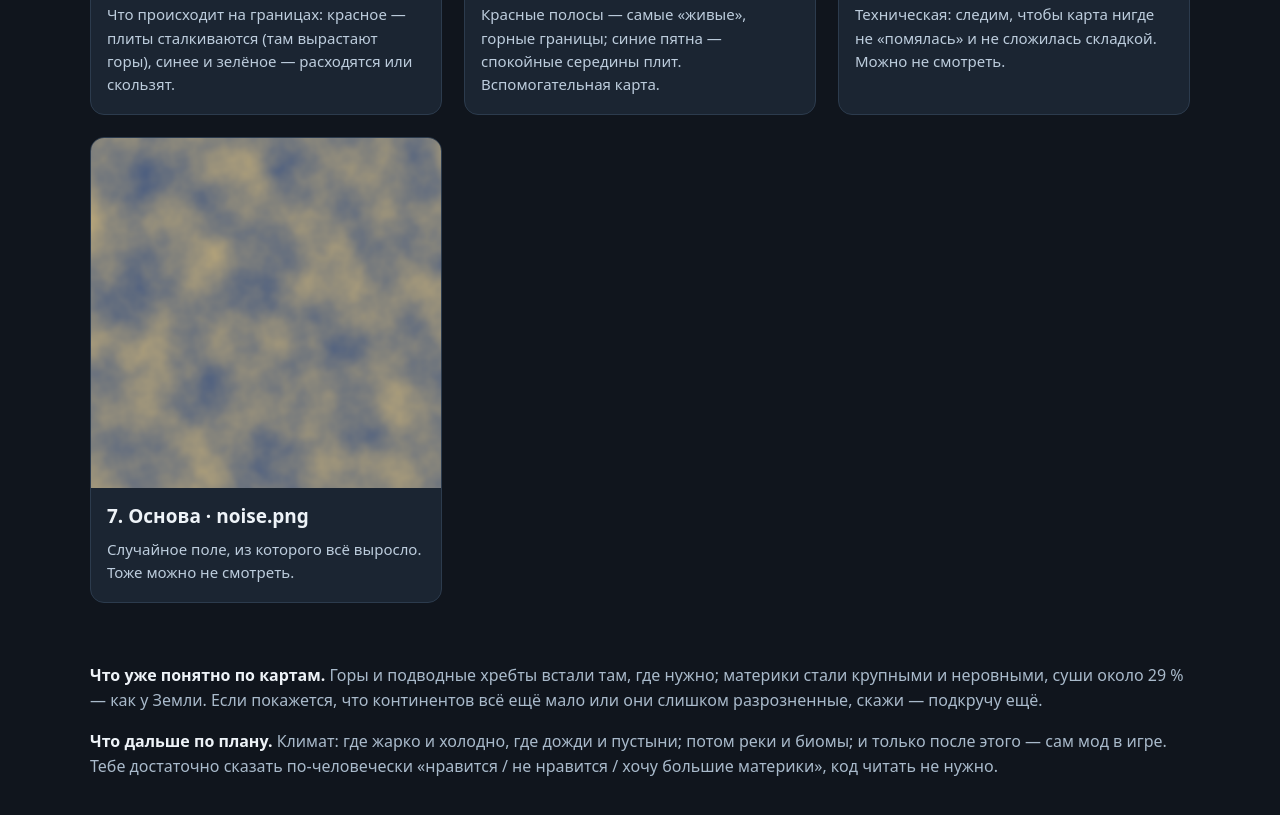
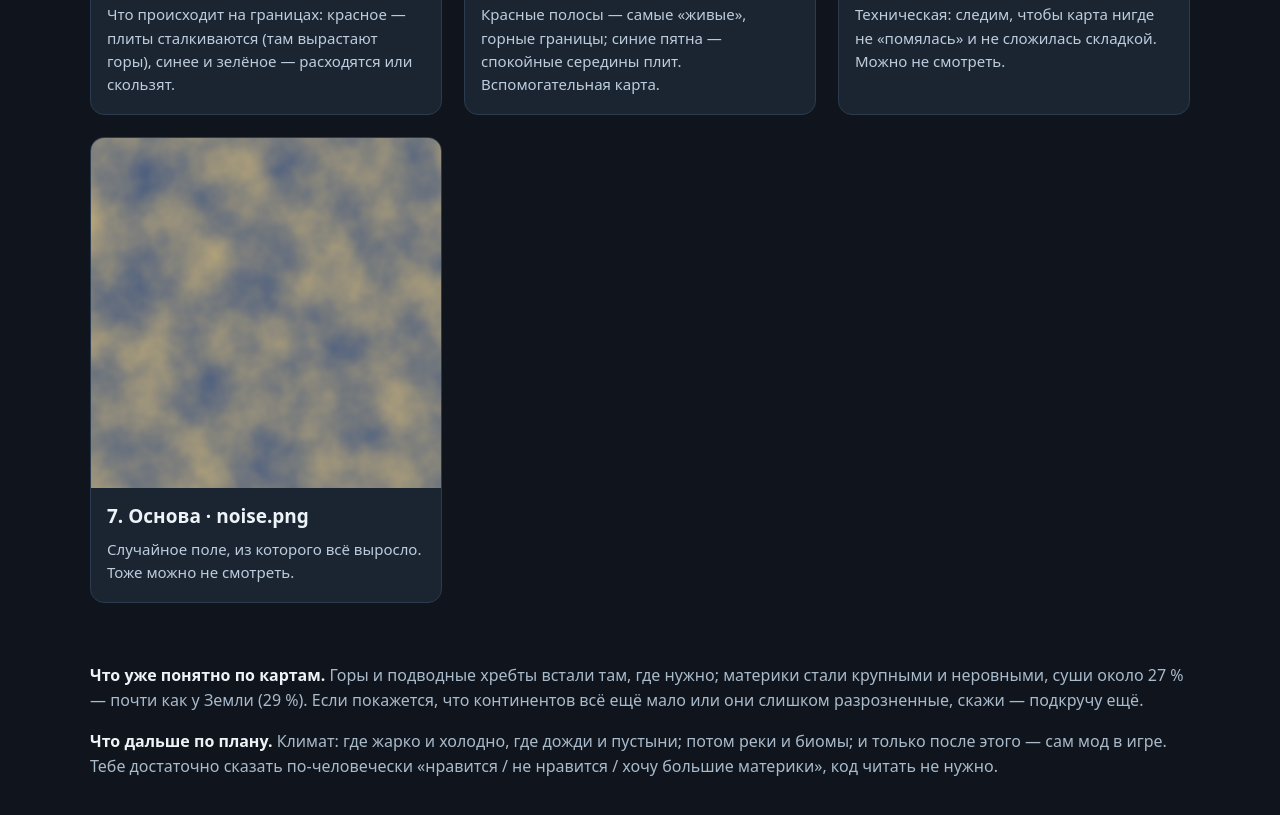
Before and after one commit to Eblanitus/LithoMuchi, a plain HTML site: page docs/images/index.html in a window 1280 px wide. Shown: the part 1252-2067 px from the top of the page. Drawn offline with Linux system fonts and the light colour scheme.

Commit message:
Убрать временный debug workflow; финальные подписи Д-012 [skip ci]
Co-authored-by: arena-agent <297053741+arena-agent@users.noreply.github.com>

```diff
--- a/docs/images/index.html
+++ b/docs/images/index.html
@@ -79,7 +79,7 @@
 </div>
 
 <footer>
-  <p><b>Что уже понятно по картам.</b> Горы и подводные хребты встали там, где нужно; материки стали крупными и неровными, суши около 29 % — как у Земли. Если покажется, что континентов всё ещё мало или они слишком разрозненные, скажи — подкручу ещё.</p>
+  <p><b>Что уже понятно по картам.</b> Горы и подводные хребты встали там, где нужно; материки стали крупными и неровными, суши около 27 % — почти как у Земли (29 %). Если покажется, что континентов всё ещё мало или они слишком разрозненные, скажи — подкручу ещё.</p>
   <p><b>Что дальше по плану.</b> Климат: где жарко и холодно, где дожди и пустыни; потом реки и биомы; и только после этого — сам мод в игре. Тебе достаточно сказать по-человечески «нравится / не нравится / хочу большие материки», код читать не нужно.</p>
 </footer>
 </body>
```
Also changed, not shown: 1 other file.
